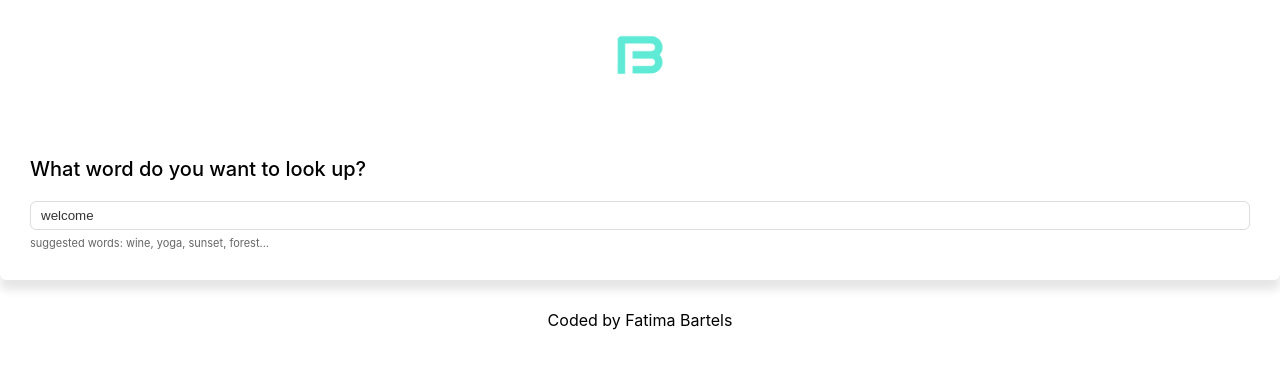
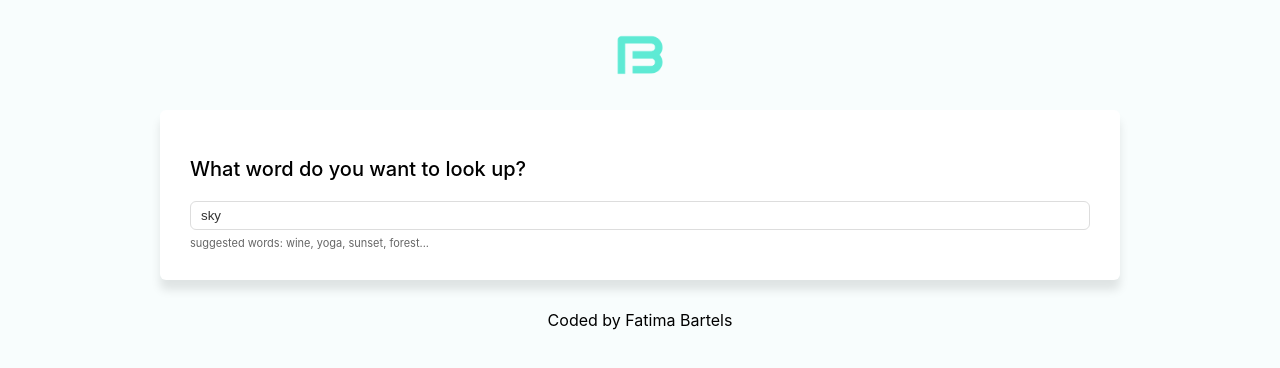
Before and after one commit to FatimaBartels/dictionary-app, a React (Create React App) app: page / in a window 1280 px wide. Shown: the top 368 px of the page. Built offline with nearby package versions, Linux system fonts and the light colour scheme; no server answers; the HTML template or start-up script is replaced by a standard one.

Commit message:
added api for images

```diff
--- a/src/App.css
+++ b/src/App.css
@@ -1,3 +1,15 @@
+body {
+  background: #f4fcfda1;
+}
+
+a {
+  color: #59ddee;
+}
+
+.App {
+  max-width: 960px;
+  margin: 0 auto;
+}
 .App-header {
   margin: 30px auto;
 }
--- a/src/App.js
+++ b/src/App.js
@@ -12,7 +12,7 @@ export default function App() {
           <img src={logo} className="App-logo img-fluid" alt="App-logo" />
         </header>
         <main>
-          <Dictionary defaultKeyword="welcome" />
+          <Dictionary defaultKeyword="sky" />
         </main>
         <footer className="App-footer">Coded by Fatima Bartels</footer>
       </div>
--- a/src/Dictionary.js
+++ b/src/Dictionary.js
@@ -8,14 +8,26 @@ export default function Dictionary(props) {
   let [results, setResults] = useState(null);
   let [loaded, setLoaded] = useState(false);
 
-  function handleResponse(response) {
+  function handleDictionResponse(response) {
     setResults(response.data[0]);
+  }
+
+  function handlePexelsResponse(response) {
+    console.log(response.data);
   }
 
   function search() {
     //documentation: https://dictionaryapi.dev/
     let apiUrl = `https://api.dictionaryapi.dev/api/v2/entries/en_US/${keyword}`;
-    axios.get(apiUrl).then(handleResponse);
+    axios.get(apiUrl).then(handleDictionResponse);
+
+    let pexelsApiKey =
+      "NuZKYG45abLrgB4d9kxv9U5mwfDIpXCMmaSTvOrgKUIxAzyfVXkwW9cg";
+
+    let pexelsApiUrl = `https://api.pexels.com/v1/search?query=${keyword}&per_page=1`;
+
+    let headers = { Authorization: `Bearer ${pexelsApiKey}` };
+    axios.get(pexelsApiUrl, { headers: headers }).then(handlePexelsResponse);
   }
 
   function handleSubmit(event) {
--- a/src/Phonetic.css
+++ b/src/Phonetic.css
@@ -14,7 +14,7 @@
 }
 
 .Phonetic a:hover {
-  background: #fc709b;
+  background: #59ddee;
   color: white;
 }
 
```
Also changed, not shown: src/index.js (+6 -6 lines).
